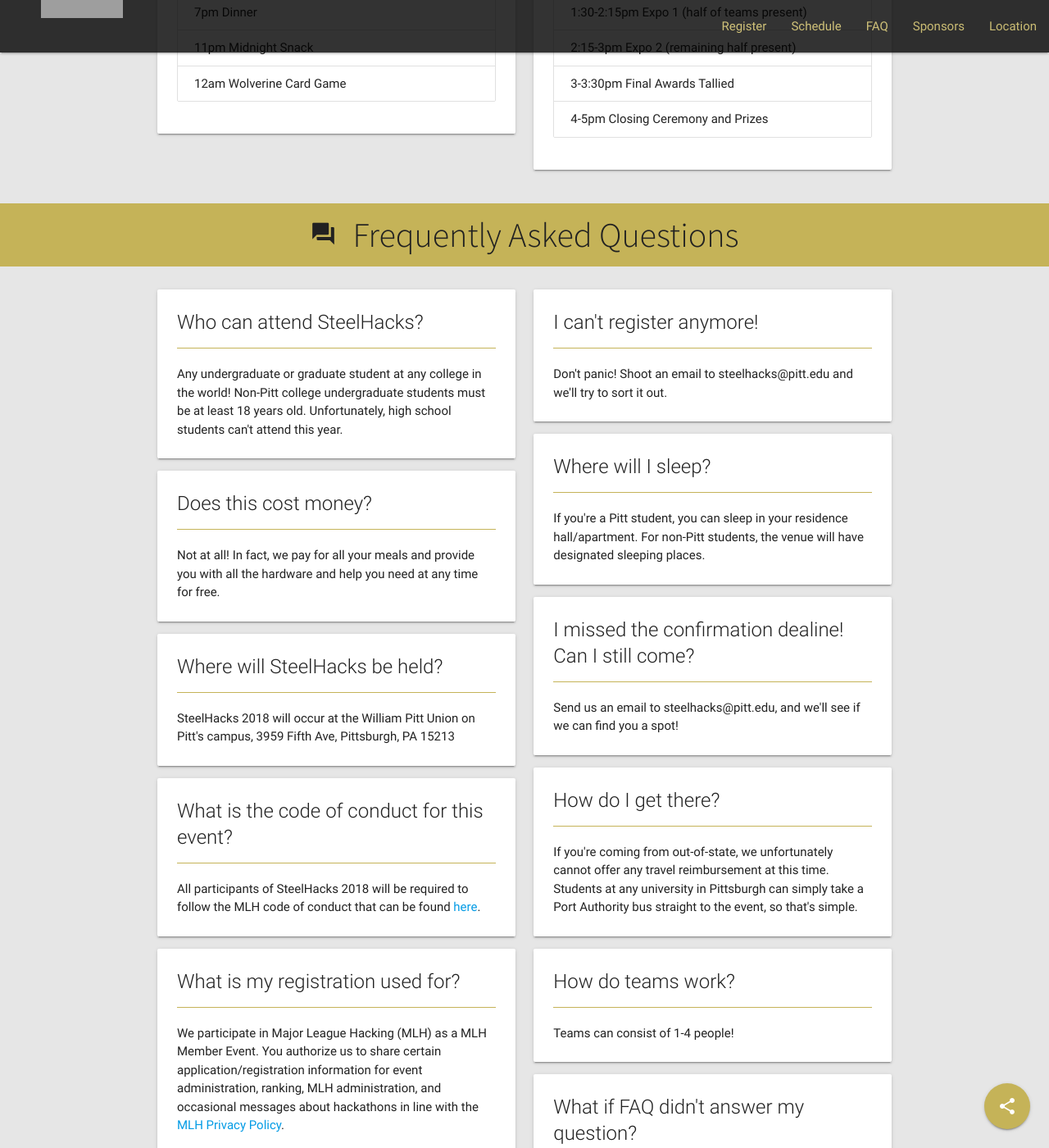
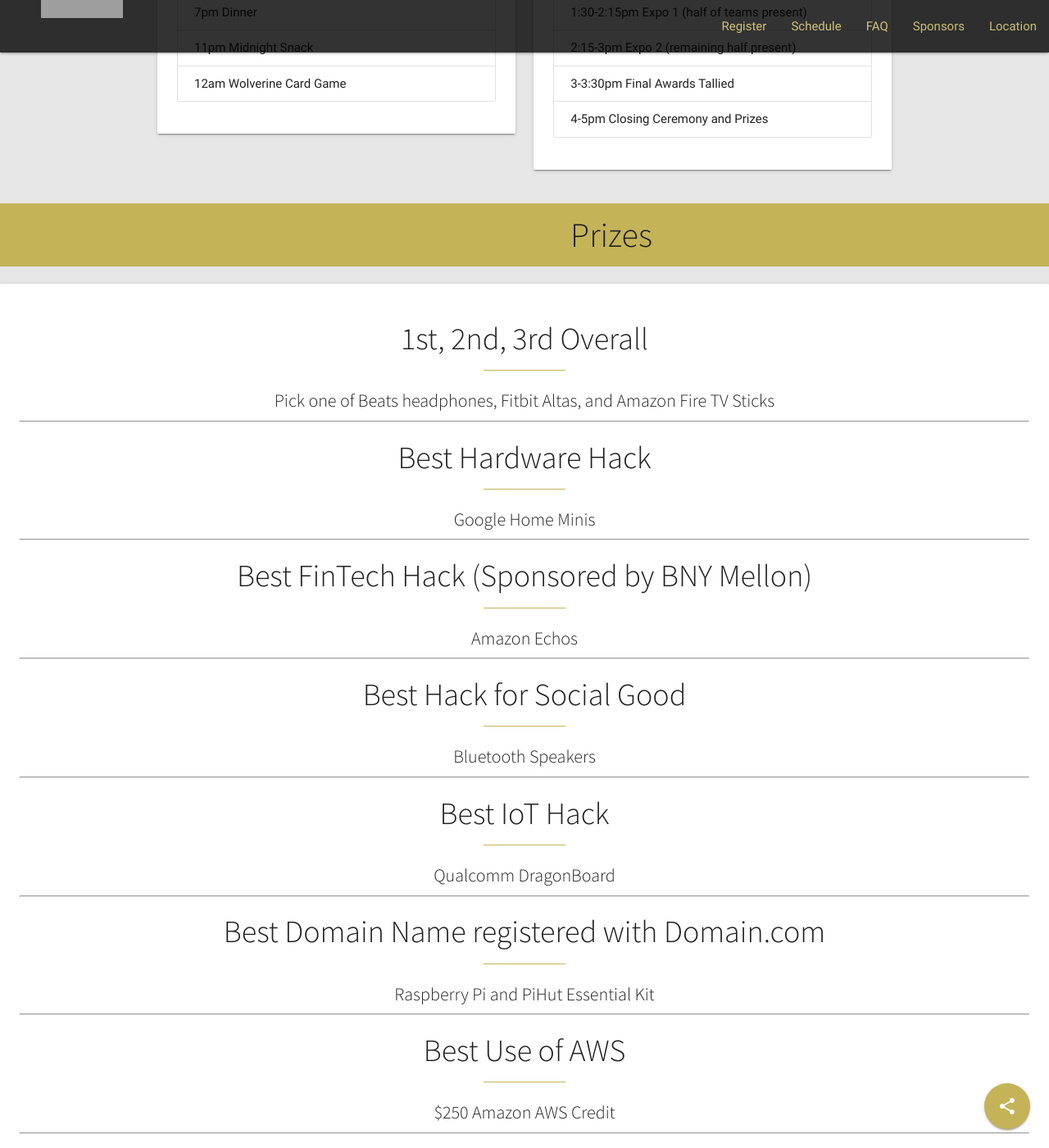
Before and after one commit to SteelHeads/steelhacks.com, a Jekyll site: the page built from index.html, in a window 1280 px wide and 1400 px high, scrolled down 1707 px. Shown: the whole window at 82% size. Built offline with Jekyll 4.4.1, drawn with Linux system fonts in a browser that asks for light colours; some of the changed text lies outside the part shown; grey boxes are pictures that could not be loaded.

Commit message:
added prizes to website

```diff
--- a/index.html
+++ b/index.html
@@ -123,7 +123,50 @@
     </div>
   </div>
 
+  <h2 class="alternate section scrollspy" id="FAQ"><i class="eventIcon material-icons"  style="color:#212121;">prizes</i>Prizes</h2>
+
+  <div class="col s6">
+    <div class="card hoverable">
+      <div class="card-content">
+        <h3 class="dayTitles">1st, 2nd, 3rd Overall</h3>
+        <div class="divider goldDivide smaller"></div>
+        <p class="subTitles">Pick one of Beats headphones, Fitbit Altas, and Amazon Fire TV Sticks</p>
+        <hr/>
+        <h3 class="dayTitles">Best Hardware Hack</h3>
+        <div class="divider goldDivide smaller"></div>
+        <p class="subTitles">Google Home Minis</p>
+        <hr/>
+        <h3 class="dayTitles">Best FinTech Hack (Sponsored by BNY Mellon)</h3>
+        <div class="divider goldDivide smaller"></div>
+        <p class="subTitles">Amazon Echos</p>
+        <hr/>
+        <h3 class="dayTitles">Best Hack for Social Good</h3>
+        <div class="divider goldDivide smaller"></div>
+        <p class="subTitles">Bluetooth Speakers</p>
+        <hr/>
+        <h3 class="dayTitles">Best IoT Hack</h3>
+        <div class="divider goldDivide smaller"></div>
+        <p class="subTitles">Qualcomm DragonBoard</p>
+        <hr/>
+        <h3 class="dayTitles">Best Domain Name registered with Domain.com</h3>
+        <div class="divider goldDivide smaller"></div>
+        <p class="subTitles">Raspberry Pi and PiHut Essential Kit</p>
+        <hr/>
+        <h3 class="dayTitles">Best Use of AWS</h3>
+        <div class="divider goldDivide smaller"></div>
+        <p class="subTitles">$250 Amazon AWS Credit</p>
+        <hr/>
+        <h3 class="dayTitles">Wolfram Award</h3>
+        <div class="divider goldDivide smaller"></div>
+        <p class="subTitles">One-year subscriptions to Wolfram|One Personal Edition and <br/>Wolfram|Alpha Pro.
+</p>
+      </div>
+    </div>
+  </div>
+</div>
+
   <h2 class="alternate section scrollspy" id="FAQ"><i class="eventIcon material-icons"  style="color:#212121;">question_answer</i>Frequently Asked Questions</h2>
+
 
   <div class="container">
     <div class="row">
```
